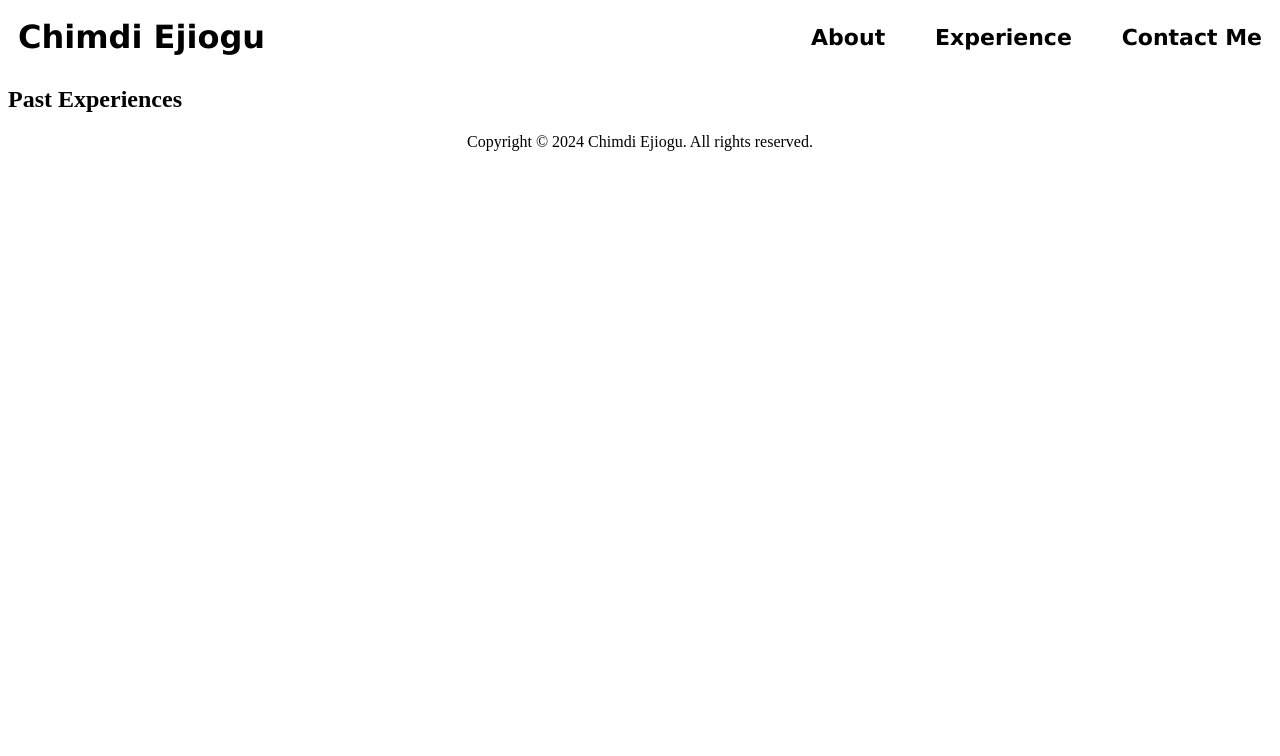
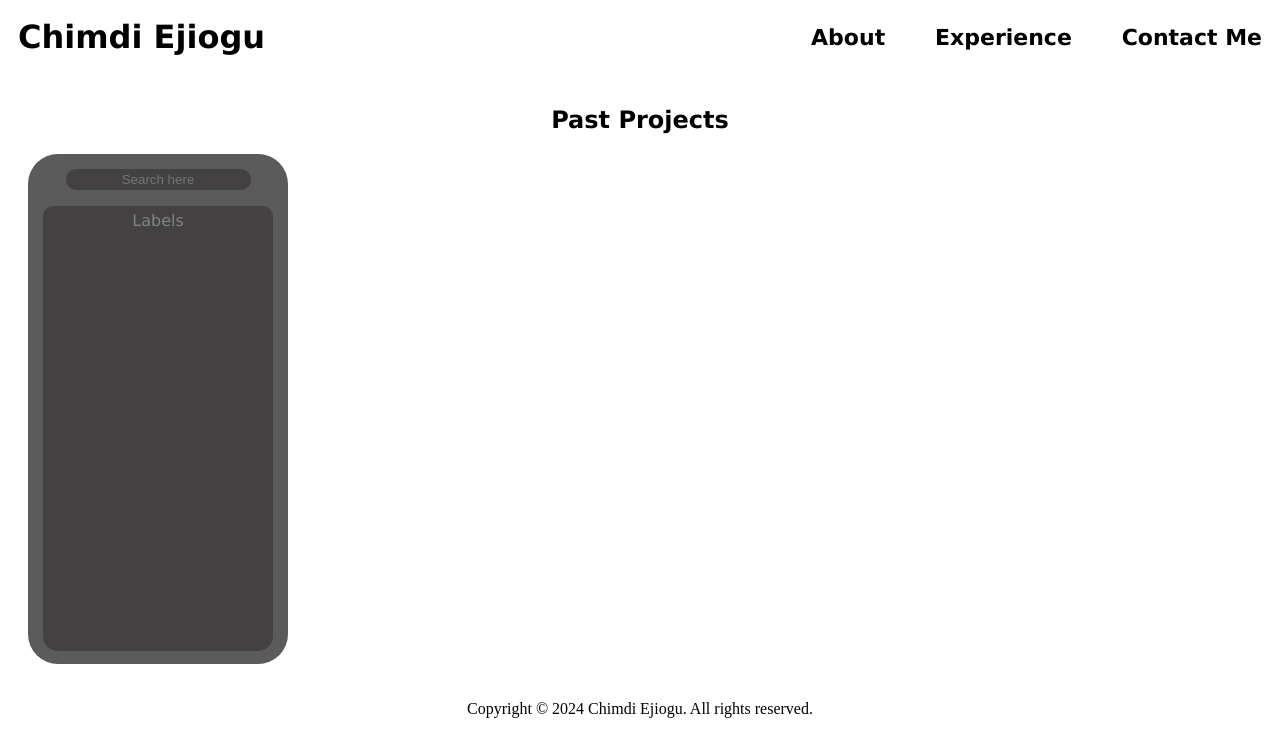
Before and after one commit to cejiogu/personal-website, a React (Create React App) app: page /past-projects in a window 1280 px wide. Shown: the top 756 px of the page. Built offline with nearby package versions, Linux system fonts and the light colour scheme.

Commit message:
Implement and format search box for past projects page

```diff
--- a/src/pages/Experiences.tsx
+++ b/src/pages/Experiences.tsx
@@ -1,10 +1,12 @@
 import React from 'react';
 import './Experiences.css';
+import SearchBar from '../components/SearchBar/SearchBar';
 
 function Experiences() {
   return (
-    <div>
-      <h2>Past Experiences</h2>
+    <div className="text" style={{padding: "20px", textAlign: "center"}}>
+      <h2>Past Projects</h2>
+      <SearchBar />
     </div>
   );
 }
```
